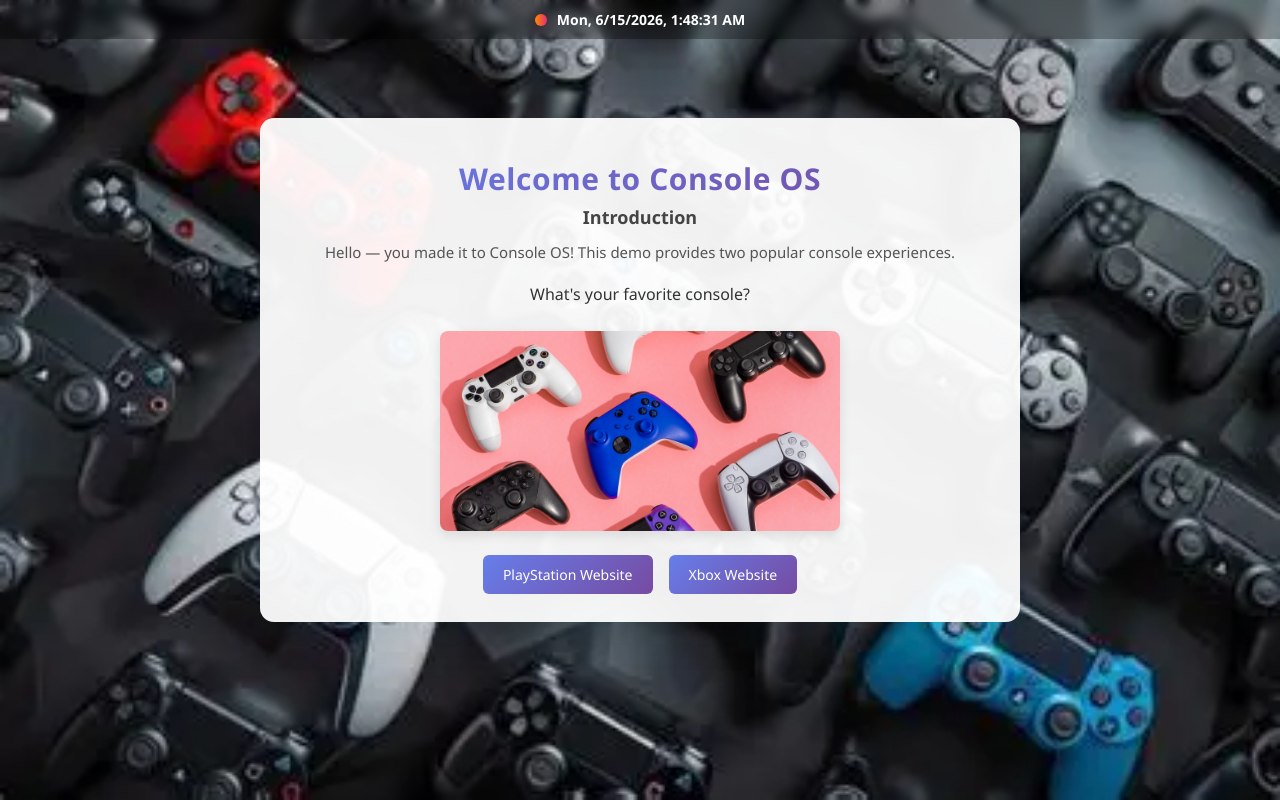
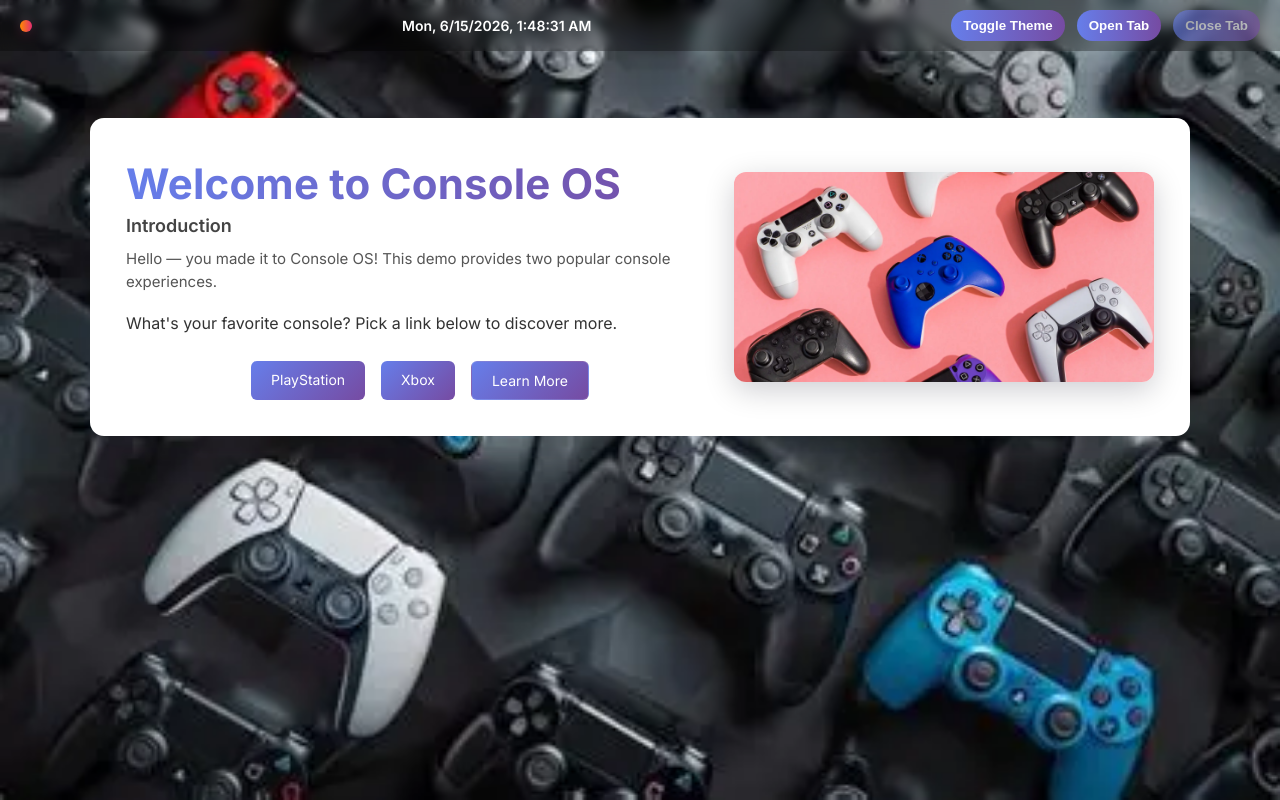
Before and after one commit to ArmaanLambsar/MyOSProject, a plain HTML site: page index.html in a window 1280 px wide. Drawn offline with Linux system fonts and the light colour scheme.

Commit message:
modified:   index.html

```diff
--- a/index.html
+++ b/index.html
@@ -4,6 +4,9 @@
   <meta charset="UTF-8">
   <meta name="viewport" content="width=device-width, initial-scale=1">
   <title>Console OS</title>
+  <link rel="preconnect" href="https://fonts.googleapis.com">
+  <link rel="preconnect" href="https://fonts.gstatic.com" crossorigin>
+  <link href="https://fonts.googleapis.com/css2?family=Inter:wght@300;400;600;700&display=swap" rel="stylesheet">
   <style>
     * {
       margin: 0;
@@ -11,14 +14,42 @@
       box-sizing: border-box;
     }
 
+    :root {
+      --bg: #f6f8fb;
+      --card: #ffffff;
+      --muted: #6b7280;
+      --accent-1: #667eea;
+      --accent-2: #764ba2;
+      --glass: rgba(255,255,255,0.6);
+      --text: #0f172a;
+      --shadow: 0 12px 40px rgba(6,24,44,0.08);
+    }
+
+    [data-theme="dark"] {
+      --bg: linear-gradient(180deg,#0b1020,#081427);
+      --card: rgba(10,14,24,0.7);
+      --muted: #9aa6bf;
+      --glass: rgba(255,255,255,0.03);
+      --text: #e6eef8;
+      --shadow: 0 12px 40px rgba(2,6,23,0.6);
+    }
+
+    html, body {
+      height: 100%;
+    }
+
     body {
+      background: var(--bg);
       background-image: url('./BG.png');
       background-size: cover;
       background-attachment: fixed;
       min-height: 100vh;
-      font-family: "Segoe UI", Roboto, "Helvetica Neue", Arial, sans-serif;
+      font-family: Inter, "Segoe UI", Roboto, "Helvetica Neue", Arial, sans-serif;
       padding-top: 70px;
-      color: #222;
+      color: var(--text);
+      -webkit-font-smoothing:antialiased;
+      -moz-osx-font-smoothing:grayscale;
+      transition: background .3s, color .3s;
     }
 
     .status-bar {
@@ -27,7 +58,7 @@
       left: 0;
       width: 100%;
       display: flex;
-      justify-content: center;
+      justify-content: space-between;
       align-items: center;
       padding: 10px 20px;
       backdrop-filter: blur(6px);
@@ -54,21 +85,23 @@
     }
 
     .box {
-      max-width: 760px;
+      max-width: 1100px;
       margin: 48px auto;
-      padding: 36px 36px 28px;
-      background: rgba(255, 255, 255, 0.94);
+      padding: 28px;
+      background: var(--card);
       border-radius: 14px;
-      box-shadow: 0 12px 40px rgba(6, 24, 44, 0.12);
-      text-align: center;
+      box-shadow: var(--shadow);
+      text-align: left;
+      overflow: hidden;
     }
 
     .box h1 {
-      font-size: 30px;
+      font-size: 34px;
       margin-bottom: 6px;
-      letter-spacing: 0.6px;
+      letter-spacing: 0.2px;
       margin-top: 4px;
-      background: linear-gradient(90deg, #667eea, #764ba2);
+      font-weight: 700;
+      background: linear-gradient(90deg, var(--accent-1), var(--accent-2));
       -webkit-background-clip: text;
       background-clip: text;
       -webkit-text-fill-color: transparent;
@@ -96,14 +129,32 @@
       margin-bottom: 16px;
     }
 
-    .box img {
+    .hero {
+      display: grid;
+      grid-template-columns: 1fr;
+      gap: 20px;
+      align-items: center;
+    }
+
+    .hero-media {
+      display:flex;
+      justify-content:center;
+      align-items:center;
+    }
+
+    .hero-media img {
       width: 100%;
-      max-width: 400px;
+      max-width: 420px;
       height: auto;
       display: block;
-      margin: 24px auto;
-      border-radius: 8px;
-      box-shadow: 0 4px 12px rgba(0, 0, 0, 0.1);
+      border-radius: 12px;
+      box-shadow: 0 8px 30px rgba(2,6,23,0.2);
+    }
+
+    @media(min-width:880px){
+      .hero{ grid-template-columns: 1fr 420px; }
+      .box { padding: 36px; }
+      .box h1 { font-size: 42px; }
     }
 
     .links-section {
@@ -129,23 +180,58 @@
       transform: translateY(-2px);
       box-shadow: 0 4px 12px rgba(102, 126, 234, 0.4);
     }
+
+    .btn-ghost {
+      background: transparent;
+      border: 1px solid rgba(255,255,255,0.12);
+      color: white;
+      padding: 8px 12px;
+      border-radius: 8px;
+      cursor: pointer;
+    }
+
+    .toggle {
+      background: linear-gradient(90deg,var(--accent-1),var(--accent-2));
+      border: none;
+      padding: 8px 12px;
+      border-radius: 999px;
+      color: white;
+      cursor: pointer;
+      font-weight:600;
+      display:inline-flex;
+      gap:8px;
+      align-items:center;
+    }
   </style>
 </head>
 <body>
   <div class="status-bar">
     <p id="user-time"></p>
+    <div>
+      <button id="theme-toggle" class="toggle">Toggle Theme</button>
+      <button id="open-tab" class="toggle" style="margin-left:8px;">Open Tab</button>
+      <button id="close-tab" class="toggle" style="margin-left:8px;opacity:0.6;" disabled>Close Tab</button>
+    </div>
   </div>
 
   <div class="box">
-    <h1>Welcome to Console OS</h1>
-    <h2>Introduction</h2>
-    <h3>Hello — you made it to Console OS! This demo provides two popular console experiences.</h3>
-    <p>What's your favorite console?</p>
-    <img src="./cover.png" alt="Game controller" />
+    <div class="hero">
+      <div>
+        <h1>Welcome to Console OS</h1>
+        <h2>Introduction</h2>
+        <h3>Hello — you made it to Console OS! This demo provides two popular console experiences.</h3>
+        <p>What's your favorite console? Pick a link below to discover more.</p>
 
-    <div class="links-section">
-      <a href="https://direct.playstation.com/en-us/hardware/ps5?emcid=pa-co-520653&gclid=f2b395f06b251b8d762effde68e85ba6&gclsrc=3p.ds&msclkid=f2b395f06b251b8d762effde68e85ba6/" target="_blank" rel="noopener">PlayStation Website</a>
-      <a href="https://www.xbox.com/en-US/?msockid=0da9affa04b3680c3a5eb93705316913/" target="_blank" rel="noopener">Xbox Website</a>
+        <div class="links-section">
+          <a href="https://direct.playstation.com/en-us/hardware/ps5" target="_blank" rel="noopener">PlayStation</a>
+          <a href="https://www.xbox.com/en-US/" target="_blank" rel="noopener">Xbox</a>
+          <a href="#" class="btn-ghost" id="learn-more">Learn More</a>
+        </div>
+      </div>
+
+      <div class="hero-media">
+        <img src="./cover.png" alt="Game controller" />
+      </div>
     </div>
   </div>
 
@@ -166,6 +252,82 @@
 
     updateUserTime();
     setInterval(updateUserTime, 1000);
+    // Theme toggle
+    const themeToggle = document.getElementById('theme-toggle');
+    const stored = localStorage.getItem('theme');
+    if(stored === 'dark') document.documentElement.setAttribute('data-theme','dark');
+
+    themeToggle.addEventListener('click', ()=>{
+      const isDark = document.documentElement.getAttribute('data-theme') === 'dark';
+      if(isDark){
+        document.documentElement.removeAttribute('data-theme');
+        localStorage.setItem('theme','light');
+      } else {
+        document.documentElement.setAttribute('data-theme','dark');
+        localStorage.setItem('theme','dark');
+      }
+    });
+
+    // Open / Close tab feature
+    let openedTab = null;
+    const openBtn = document.getElementById('open-tab');
+    const closeBtn = document.getElementById('close-tab');
+
+    function updateTabButtons(){
+      const isOpen = openedTab && !openedTab.closed;
+      closeBtn.disabled = !isOpen;
+      closeBtn.style.opacity = isOpen ? '1' : '0.6';
+    }
+
+    openBtn.addEventListener('click', ()=>{
+      try{
+        if(openedTab && !openedTab.closed){
+          openedTab.focus();
+          return;
+        }
+        openedTab = window.open('about:blank','ConsoleOSDemo');
+        if(openedTab){
+          openedTab.document.title = 'Console OS - Demo Tab';
+          openedTab.document.body.style.fontFamily = 'Inter, Arial, sans-serif';
+          openedTab.document.body.style.display = 'flex';
+          openedTab.document.body.style.alignItems = 'center';
+          openedTab.document.body.style.justifyContent = 'center';
+          openedTab.document.body.style.height = '100vh';
+          openedTab.document.body.innerHTML = `<div style="text-align:center;"><h1 style="font-weight:700;color:#333">Console OS Demo Tab</h1><p style="color:#555">This tab was opened by the main page. Close it using the Close Tab button.</p></div>`;
+        } else {
+          alert('Popup blocked. Allow popups for this site to use the open tab feature.');
+        }
+      }catch(e){
+        console.error('Open tab failed',e);
+      }
+      updateTabButtons();
+    });
+
+    closeBtn.addEventListener('click', ()=>{
+      try{
+        if(openedTab && !openedTab.closed){
+          openedTab.close();
+        }
+        openedTab = null;
+      }catch(e){
+        console.error('Close tab failed',e);
+      }
+      updateTabButtons();
+    });
+
+    // Periodically check if the tab was closed manually
+    setInterval(()=>{
+      if(openedTab && openedTab.closed){
+        openedTab = null;
+        updateTabButtons();
+      }
+    },1000);
+
+    // Small interaction
+    document.getElementById('learn-more').addEventListener('click', (e)=>{
+      e.preventDefault();
+      alert('Console OS — a small demo. Replace this with your project links.');
+    });
   </script>
 </body>
 </html>
```
